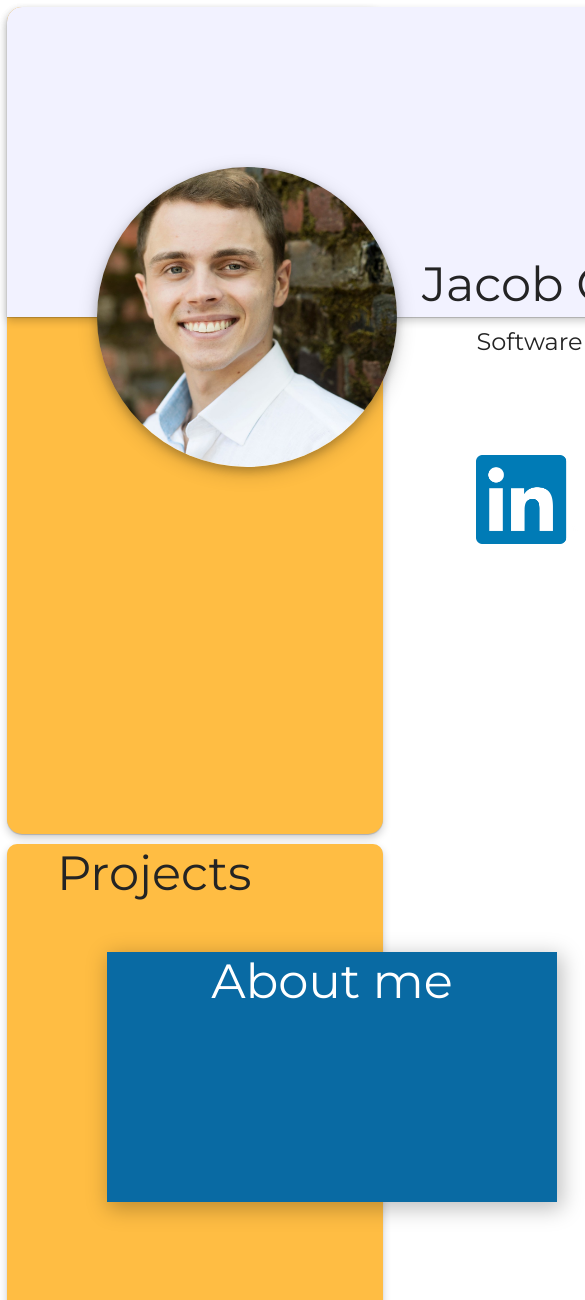
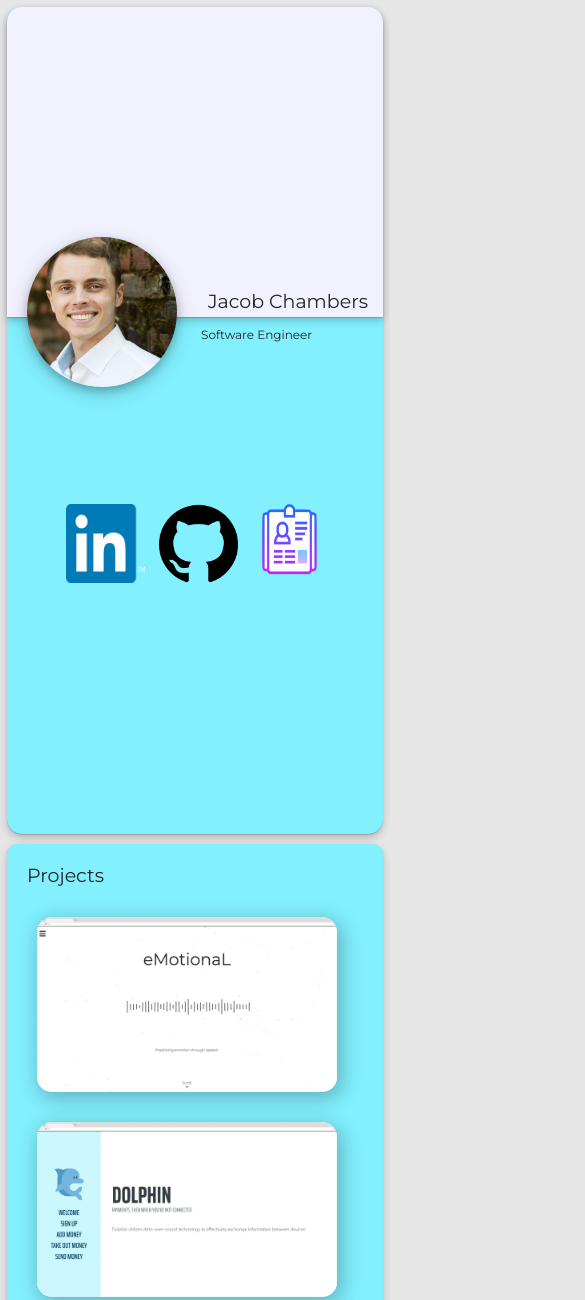
Before and after one commit to jake-chambers/jake-chambers.github.io, a plain HTML site: page index.html in a window 390 px wide. Shown: the top 1300 px of the page, 585 px wide, since content can reach past the window. Drawn offline with nearby package versions, Linux system fonts and the light colour scheme.

Commit message:
adding mobile compatibility

```diff
--- a/index.html
+++ b/index.html
@@ -1,62 +1,107 @@
 <!DOCTYPE html>
 <html lang="en">
+
 <head>
     <meta charset="UTF-8">
     <meta name="viewport" content="width=device-width, initial-scale=1.0">
     <meta http-equiv="X-UA-Compatible" content="ie=edge">
     <title>Jacob Chambers</title>
     <link rel="stylesheet" href="./styles.css">
-    <link rel = "stylesheet" href = "./background.css">
+    <link rel="stylesheet" href="./background.css">
     <link rel="icon" href="assets/favicon.png" type="image/gif" sizes="16x16">
     <script src="https://ajax.googleapis.com/ajax/libs/jquery/3.3.1/jquery.min.js"></script>
 
 </head>
 
-
 <body>
-    <div id = "main">
-        <div id = "header">
+    <div id="main">
+        <div id="header">
             <div id="banner">
-
                 <img id="profile-picture" src="assets/linkedinPic.jpg">
-                <span style = "margin-bottom: 4px;">Jacob Chambers</span>
+                <span style="margin-bottom: 4px;">Jacob Chambers</span>
             </div>
 
-            <div id = "top">
-                <div id = "below-banner">
-                    <div class = "left">
+            <div id="below-banner">
+                <div class="left">
 
                 </div>
 
-                    <div class = "right">
+                <div class="right">
                     <span>Software Engineer</span>
-                        <br>
-                        <br>
-                        <br>
-                        <br>
-                        <div id = "clickers">
-                            <a href="https://www.linkedin.com/in/jacob-chambers-3bb06112b/" target="_blank"><img id = "linkedin" src = "assets/linkedin.png"></a>
-                            <a href="https://github.com/jake-chambers" target="_blank"><img src= "assets/github.png"></a>
-                            <a href="assets/jakes-resume.pdf" target="_blank"><img style = "margin-bottom: 5px;" src="assets/resume.png"></a>
+                </div>
+
+                <div id="clickers">
+                    <a href="https://www.linkedin.com/in/jacob-chambers-3bb06112b/" target="_blank"><img id="linkedin"
+                            src="assets/linkedin.png"></a>
+                    <a href="https://github.com/jake-chambers" target="_blank"><img src="assets/github.png"></a>
+                    <a href="assets/jakes-resume.pdf" target="_blank"><img style="margin-bottom: 5px;" src="assets/resume.png"></a>
+                </div>
+
+            </div>
+
+        </div>
+
+        <div id="projects">
+            <span style="margin-top:20px" id=projectsHeading>Projects</span>
+            <div id="left">
+                <div class="container">
+                    <div class="card">
+                        <div class="front">
+                            <img src='assets/emotional.gif' width="100%" height="100%">
+                        </div>
+                        <div class="back">
+                            <div class="content">
+                                <h3 class="cardTitle">Who am I?</h3>
+                                <p>Lorem ipsum dolor sit amet, consectetur adipiscing elit. Nam sodales, mi ac vulputate
+                                    blandit, libero
+                                    nulla bibendum quam.</p>
                             </div>
                         </div>
-
+                    </div>
+                </div>
+                <div class="container">
+                    <div class="card">
+                        <div class="front">
+                            <img src='assets/dolphin.gif' width="100%" height="100%">
+                        </div>
+                        <div class="back">
+                            <div class="content">
+                                <h3 class="cardTitle">Who am I?</h3>
+                                <p>Lorem ipsum dolor sit amet, consectetur adipiscing elit. Nam sodales, mi ac vulputate
+                                    blandit, libero
+                                    nulla bibendum quam.</p>
+                            </div>
+                        </div>
                     </div>
                 </div>
             </div>
 
-
-        <div id = "projects">
-            <span id = projectsHeading>Projects</span>
+            <div id="right">
                 <div class="container">
                     <div class="card">
                         <div class="front">
-                            <div>About me</div>
+                            <img src='assets/aws.gif' width="100%" height="100%">
                         </div>
                         <div class="back">
                             <div class="content">
                                 <h3 class="cardTitle">Who am I?</h3>
-                                <p>Lorem ipsum dolor sit amet, consectetur adipiscing elit. Nam sodales, mi ac vulputate blandit, libero
+                                <p>Lorem ipsum dolor sit amet, consectetur adipiscing elit. Nam sodales, mi ac vulputate
+                                    blandit, libero
+                                    nulla bibendum quam.</p>
+                            </div>
+                        </div>
+                    </div>
+                </div>
+                <div class="container">
+                    <div class="card">
+                        <div class="front">
+                            <img src='assets/self-start.jpg' width="100%" height="100%">
+                        </div>
+                        <div class="back">
+                            <div class="content">
+                                <h3 class="cardTitle">Who am I?</h3>
+                                <p>Lorem ipsum dolor sit amet, consectetur adipiscing elit. Nam sodales, mi ac vulputate
+                                    blandit, libero
                                     nulla bibendum quam.</p>
                             </div>
                         </div>
@@ -66,6 +111,8 @@
 
         </div>
     </div>
+    </div>
 </body>
 <script src="script.js"></script>
+
 </html>
--- a/styles.css
+++ b/styles.css
@@ -1,38 +1,30 @@
 @import url(https://fonts.googleapis.com/css?family=Montserrat);
-
-body{
- padding:0;
- margin:0;
+body {
+  padding: 0;
+  margin: 0;
   color: rgb(36, 36, 36);
+  background-color: rgb(230, 230, 230);
 }
 
-#main{
+#main {
   font-family: Montserrat;
-    background-color:rgb(255, 255, 255);
-    margin:7px;
-
+  background-color: rgb(230, 230, 230);
+  margin: 7px;
+  border-radius: 15px;
 }
 
-#header{
+#header {
   height: 98vh;
   margin-bottom: 10px;
-    background-color: rgb(255, 189, 67);
+  background-color: rgb(130, 240, 255);
   border-radius: 15px;
   box-shadow: 0 4px 8px 0 rgba(0, 0, 0, 0.2), 0 1px 1px 0 rgba(0, 0, 0, 0.19);
-}
-
-#top{
-    height: auto;
-    width: auto;
-
 }
 
 #banner {
   height: 310px;
   width: 100%;
-    min-height: 220px;
-    min-width:1145px;
-    background-color:rgb(242, 242, 255);
+  background-color: rgb(242, 242, 255);
   display: grid;
   justify-content: end;
   align-content: end;
@@ -40,17 +32,13 @@ body{
   box-shadow: 0 4px 8px 0 rgba(0, 0, 0, 0.2), 0 1px 1px 0 rgba(0, 0, 0, 0.19);
   border-top-left-radius: 15px;
   border-top-right-radius: 15px;
+}
 
-
-}
 #banner span {
   margin-right: 326px;
 }
-#line1{
-    background-color: black;
-}
 
-#profile-picture{
+#profile-picture {
   position: absolute;
   margin-top: 160px;
   margin-left: 90px;
@@ -60,48 +48,55 @@ body{
   box-shadow: 0 4px 8px 0 rgba(0, 0, 0, 0.2), 0 6px 20px 0 rgba(0, 0, 0, 0.19);
 }
 
-#below-banner{
+#below-banner {
   height: 50vh;
-    min-width: 1145px;
   width: 100%;
   display: grid;
   grid-template-columns: 41% 59%;
-
 }
 
-#below-banner .right{
+#below-banner .right {
   font-size: 24px;
-    margin-top:10px;
-
+  margin-top: 10px;
 }
 
-#clickers img{
-    height: 15%;
-    width: 15%;
+#clickers {
+  grid-column: 1/3;
+  margin-left: 450px;
+}
+
+#clickers img {
+  height: 110px;
+  width: 120px;
   margin-right: 50px;
   position: relative;
   top: 0;
   transition: top ease 0.25s;
 }
-#clickers img:hover{
+
+#clickers img:hover {
   top: -10px;
 }
 
-#projects{
+#projects {
   height: 98vh;
-    background-color: rgb(255, 189, 67);
+  background-color: rgb(130, 240, 255);
   font-size: 48px;
   box-shadow: 0 4px 8px 0 rgba(0, 0, 0, 0.2), 0 1px 1px 0 rgba(0, 0, 0, 0.19);
   border-radius: 10px;
-
-
-}
-#projectsHeading{
-    margin-left: 50px;
+  /* padding-top: 25px; */
+  display: grid;
+  grid-template-columns: 1fr 1fr;
+  grid-template-rows: 60px;
 }
 
+#projectsHeading {
+  margin-left: 50px;
+  grid-column: 1 / 3;
+}
 
 /* Test */
+
 .animation {
   -webkit-transition: all 0.3s ease;
   -moz-transition: all 0.3s ease;
@@ -111,12 +106,11 @@ body{
 }
 
 .container {
-  width: 450px;
-  height: 250px;
-  background: rgb(255, 189, 67);
+  width: 350px;
+  height: 200px;
+  background: rgb(130, 240, 255);
   margin-left: 100px;
-  margin-top:50px;
-
+  margin-top: 70px;
   /* Set the depth of the elements */
   -webkit-perspective: 800px;
   -moz-perspective: 800px;
@@ -129,7 +123,6 @@ body{
   height: 100%;
   position: absolute;
   cursor: pointer;
-
   /* Set the transition effects */
   -webkit-transition: -webkit-transform 0.4s;
   -moz-transition: -moz-transform 0.4s;
@@ -142,25 +135,23 @@ body{
 }
 
 .card.flipped {
-  -webkit-transform: rotateY( 180deg );
-  -moz-transform: rotateY( 180deg );
-  -o-transform: rotateY( 180deg );
-  transform: rotateY( 180deg );
+  -webkit-transform: rotateY( 180deg);
+  -moz-transform: rotateY( 180deg);
+  -o-transform: rotateY( 180deg);
+  transform: rotateY( 180deg);
 }
 
-.card .front,
-.card .back {
+.card .front, .card .back {
   display: block;
   height: 100%;
   width: 100%;
-  color: white;
+  font-size: 24px;
   text-align: center;
   position: absolute;
   -webkit-backface-visibility: hidden;
   -moz-backface-visibility: hidden;
   -o-backface-visibility: hidden;
   backface-visibility: hidden;
-
   box-shadow: 3px 5px 20px 2px rgba(0, 0, 0, 0.25);
 }
 
@@ -172,6 +163,7 @@ body{
   text-align: left;
   line-height: 25px;
 }
+
 .card .back label {
   display: inline-block;
   width: 70px;
@@ -179,14 +171,122 @@ body{
 }
 
 .card .front {
-  background: #096AA3;
+  border-radius: 15px;
+  background: rgb(242, 242, 255);
+}
+
+.front img {
+  border-radius: 15px;
 }
 
 .card .back {
-  background: #03446A;
-  -webkit-transform: rotateY( 180deg );
-  -moz-transform: rotateY( 180deg );
-  -o-transform: rotateY( 180deg );
-  transform: rotateY( 180deg );
+  border-radius: 15px;
+  background: rgb(242, 242, 255);
+  -webkit-transform: rotateY( 180deg);
+  -moz-transform: rotateY( 180deg);
+  -o-transform: rotateY( 180deg);
+  transform: rotateY( 180deg);
 }
+
 /* End Test */
+
+/* Extra small devices (phones, 600px and down) */
+
+@media only screen and (max-width: 600px) {
+  #header {
+    height: 98vh;
+    margin-bottom: 10px;
+    background-color: rgb(130, 240, 255);
+    border-radius: 15px;
+    box-shadow: 0 4px 8px 0 rgba(0, 0, 0, 0.2), 0 1px 1px 0 rgba(0, 0, 0, 0.19);
+  }
+  #banner {
+    height: 310px;
+    width: 100%;
+    min-height: 220px;
+    background-color: rgb(242, 242, 255);
+    display: grid;
+    justify-content: end;
+    align-content: end;
+    font-size: 19px;
+    box-shadow: 0 4px 8px 0 rgba(0, 0, 0, 0.2), 0 1px 1px 0 rgba(0, 0, 0, 0.19);
+    border-top-left-radius: 15px;
+    border-top-right-radius: 15px;
+  }
+  #banner span {
+    margin-right: 15px;
+  }
+  #profile-picture {
+    margin-top: 230px;
+    margin-left: 20px;
+    height: 150px;
+    width: 150px;
+    border-radius: 50%;
+    box-shadow: 0 4px 8px 0 rgba(0, 0, 0, 0.2), 0 6px 20px 0 rgba(0, 0, 0, 0.19);
+  }
+  #below-banner {
+    height: 50vh;
+    width: 100%;
+    display: grid;
+    grid-template-columns: 1fr 1fr;
+  }
+  #below-banner .right {
+    font-size: 12px;
+    margin-top: 10px;
+  }
+  #below-banner .right span {
+    margin-left: 6px;
+  }
+  #clickers {
+    grid-column: 1/3;
+    margin-left: 15vw;
+  }
+  #clickers img {
+    height: 33%;
+    width: 25%;
+    margin-right: 10px;
+    top: 0;
+    transition: top ease 0.25s;
+  }
+  #projects {
+    height: auto;
+    background-color: rgb(130, 240, 255);
+    font-size: 19px;
+    box-shadow: 0 4px 8px 0 rgba(0, 0, 0, 0.2), 0 1px 1px 0 rgba(0, 0, 0, 0.19);
+    border-radius: 10px;
+    display: flex;
+    flex-direction: column;
+    padding-bottom: 20px;
+  }
+  #projectsHeading {
+    margin-left: 20px;
+  }
+  .container {
+    width: 300px;
+    height: 175px;
+    background: rgb(130, 240, 255);
+    margin-left: 30px;
+    margin-top: 30px;
+    /* Set the depth of the elements */
+    -webkit-perspective: 800px;
+    -moz-perspective: 800px;
+    -o-perspective: 800px;
+    perspective: 800px;
+  }
+}
+
+/* Small devices (portrait tablets and large phones, 600px and up) */
+
+@media only screen and (min-width: 600px) {}
+
+/* Medium devices (landscape tablets, 768px and up) */
+
+@media only screen and (min-width: 768px) {}
+
+/* Large devices (laptops/desktops, 992px and up) */
+
+@media only screen and (min-width: 992px) {}
+
+/* Extra large devices (large laptops and desktops, 1200px and up) */
+
+@media only screen and (min-width: 1200px) {}
```
Also changed, not shown: assets/aws.gif (added), assets/dolphin.gif (added), assets/emotional.gif (added), assets/self-start.jpg (added). Lines whose indentation alone changed are shown as unchanged.
